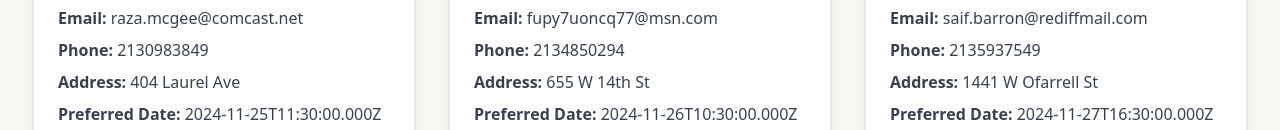
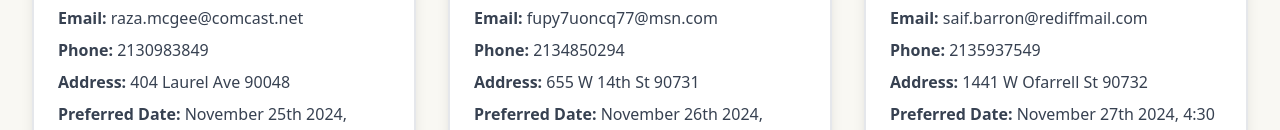
Before and after one commit to chingu-voyages/v52-tier2-team-22, a React (Vite) app in the folder solar-panel-planner/: page /residentpage in a window 1280 px wide. Shown: the part 810-940 px from the top of the page. Built offline with nearby package versions, Linux system fonts and the light colour scheme; no server answers.

Commit message:
INSTALL momentjs

```diff
--- a/solar-panel-planner/package.json
+++ b/solar-panel-planner/package.json
@@ -12,6 +12,7 @@
   "dependencies": {
     "@reduxjs/toolkit": "^2.3.0",
     "@vis.gl/react-google-maps": "^1.4.0",
+    "moment": "^2.30.1",
     "react": "^18.3.1",
     "react-datepicker": "^7.5.0",
     "react-dom": "^18.3.1",
--- a/solar-panel-planner/src/AddressAutoComplete.jsx
+++ b/solar-panel-planner/src/AddressAutoComplete.jsx
@@ -16,7 +16,7 @@ export default function AddressAutoComplete({ setAddress }) {
     function fetchDatasetLA(url) {
       fetch(url, {
         headers: {
-          "X-App-Token": LACITY_APP_TOKEN,
+          // "X-App-Token": LACITY_APP_TOKEN,
         },
       })
         .then((res) => res.json())
--- a/solar-panel-planner/src/ShowAvailableTimeSlot.jsx
+++ b/solar-panel-planner/src/ShowAvailableTimeSlot.jsx
@@ -1,6 +1,7 @@
 import { ScheduleMeeting } from "react-schedule-meeting";
 
 export default function ShowAvailableTimeSlot({ setResidentFormData }) {
+  // const today = new Date();
   const today = new Date();
   let year = today.getFullYear();
   let month = today.getMonth() + 1;
@@ -10,29 +11,43 @@ export default function ShowAvailableTimeSlot({ setResidentFormData }) {
 
   let availableTimeslots = [];
   function getAvailableTimeslots(dayOfWeek, dayCount) {
-    if (dayOfWeek !== 0 && dayOfWeek !== 6) {
+    if (dayOfWeek === 0 || dayOfWeek === 6) return;
+
     availableTimeslots.push({
       id: dayCount,
       startTime: new Date(
-          new Date(
-            new Date().setDate(new Date().getDate() + dayCount)
-          ).setHours(9, 0, 0, 0)
+        new Date(new Date().setDate(new Date().getDate() + dayCount)).setHours(
+          9,
+          0,
+          0,
+          0
+        )
       ),
       endTime: new Date(
-          new Date(
-            new Date().setDate(new Date().getDate() + dayCount)
-          ).setHours(17, 0, 0, 0)
+        new Date(new Date().setDate(new Date().getDate() + dayCount)).setHours(
+          17,
+          0,
+          0,
+          0
+        )
       ),
     });
   }
+
+  if (daysLeft < 5) {
+    for (let dayCount = 0; dayCount <= daysLeft + 14; dayCount++) {
+      let dayOfWeek = new Date(
+        new Date(new Date().setDate(new Date().getDate() + dayCount))
+      ).getDay();
+      getAvailableTimeslots(dayOfWeek, dayCount);
     }
-
+  } else {
     for (let dayCount = 0; dayCount <= daysLeft; dayCount++) {
       let dayOfWeek = new Date(
         new Date(new Date().setDate(new Date().getDate() + dayCount))
       ).getDay();
-
       getAvailableTimeslots(dayOfWeek, dayCount);
+    }
   }
 
   const handleDateChange = function (date) {
--- a/solar-panel-planner/src/ui/ResidentSubmitedForms.jsx
+++ b/solar-panel-planner/src/ui/ResidentSubmitedForms.jsx
@@ -1,13 +1,15 @@
+import moment from "moment";
 import { useSelector } from "react-redux";
 
 function ResidentSubmitedForms() {
   const appointments = useSelector((state) => state.appointments.appointments);
+  console.log(new Date(appointments[0].date));
 
   return (
     <div className="grid grid-cols-1 md:grid-cols-2 lg:grid-cols-3 gap-8 mt-8 px-8">
       {appointments?.map((appointment, index) => (
         <div
-          key={index}
+          key={appointment.id}
           className="bg-white border-2 border-gray-200 rounded-xl shadow-lg p-6 hover:shadow-xl transition-shadow"
         >
           <div className="mb-4">
@@ -27,11 +29,13 @@ function ResidentSubmitedForms() {
             </li>
             <li>
               <span className="font-semibold">Address:</span>{" "}
-              {appointment.address.combinedAddress}
+              {appointment.address.combinedAddress +
+                " " +
+                appointment.address.zipcode}
             </li>
             <li>
               <span className="font-semibold">Preferred Date:</span>{" "}
-              {appointment.date}
+              {moment(appointment.date).format("MMMM Do YYYY, h:mm a")}
             </li>
           </ul>
           <button className="mt-4 bg-red-500 text-white py-2 px-4 rounded hover:bg-red-600 w-full">
```
Also changed, not shown: 1 other file (tests, documents, lock files or other folders). Lines whose indentation alone changed are shown as unchanged.
